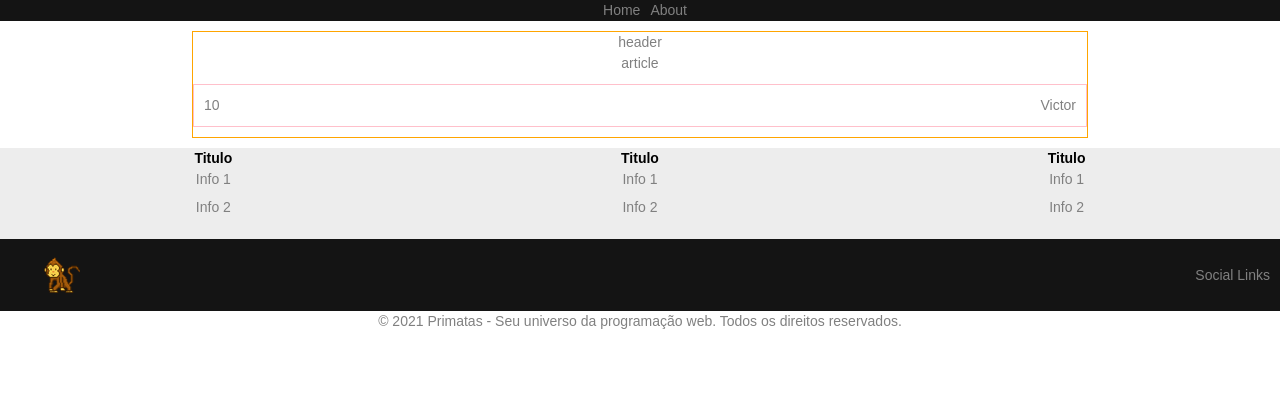
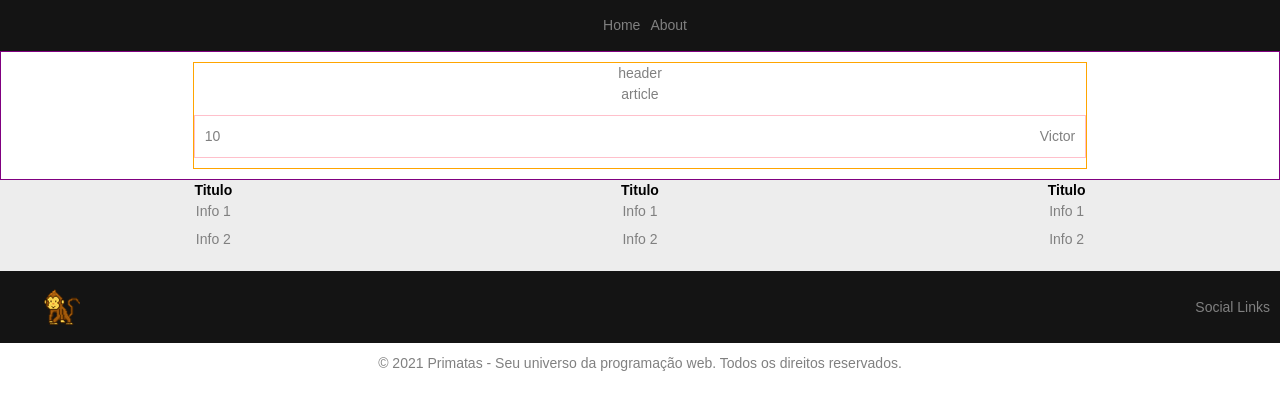
Before and after one commit to wyvern800/personal-blog-front, a React app: page /articles in a window 1280 px wide. Shown: the top 410 px of the page. Built offline with nearby package versions, Linux system fonts and the light colour scheme.

Commit message:
Minor style changes

```diff
--- a/src/assets/components/Footer/styles.js
+++ b/src/assets/components/Footer/styles.js
@@ -3,10 +3,10 @@ import styled from 'styled-components';
 export const Container = styled.div`
   .credit {
     color: gray;
+    padding-top: 10px;
   }
 
   div.links {
-
     display: flex;
     flex-direction: row;
     justify-content: space-around;
@@ -26,6 +26,7 @@ export const Container = styled.div`
 
 export const FooterBar = styled.div`
   background-color: rgba(20, 20, 20, 1);
+  padding: 15px;
 
   display: flex;
   justify-content: space-between;
--- a/src/assets/components/Header/styles.js
+++ b/src/assets/components/Header/styles.js
@@ -5,6 +5,7 @@ export const Container = styled.div`
   flex-direction: row;
   justify-content: space-around;
   background-color: rgba(20, 20, 20, 1);
+  padding: 15px;
 
   .empty-element {
     visibility: hidden !important;
--- a/src/views/About/styles.js
+++ b/src/views/About/styles.js
@@ -9,6 +9,7 @@ export const Container = styled.div`
   display: flex;
   flex-direction: column;
   align-items: center;
+  border: 1px solid purple;
 `;
 export const Main = styled.div`
     display: flex;
--- a/src/views/Article/styles.js
+++ b/src/views/Article/styles.js
@@ -13,6 +13,7 @@ export const Main = styled.div`
   display: flex;
   flex-direction: column;
   align-items: center;
+  border: 1px solid purple;
 `;
 
 export const ArticleBody = styled.section`
```
